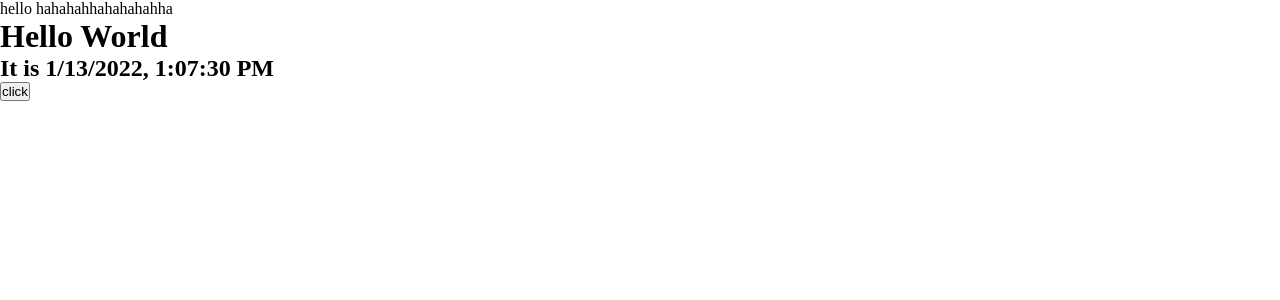
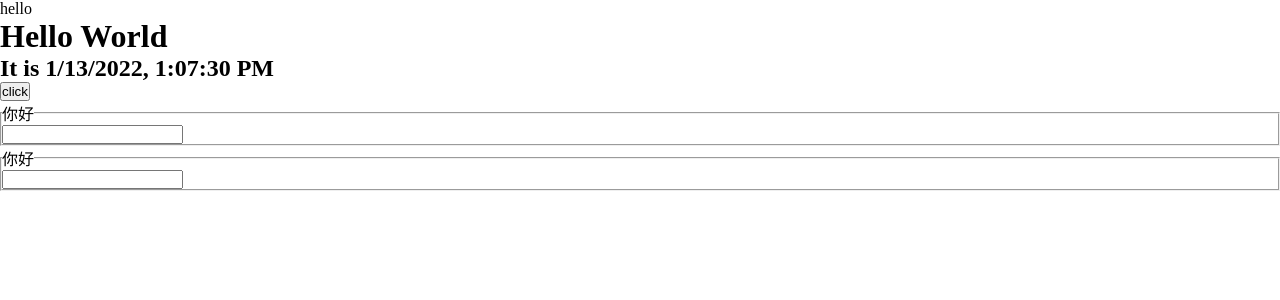
Before and after one commit to Hei-Ha/react-webpack, a React app: page / in a window 1280 px wide. Shown: the top 300 px of the page. Built offline with nearby package versions, Linux system fonts and the light colour scheme; the HTML template or start-up script is replaced by a standard one.

Commit message:
官网练习

```diff
--- a/src/App.js
+++ b/src/App.js
@@ -1,12 +1,15 @@
 import React, { Component } from 'react'
 import Clock from './views/clock.js'
+
+import ShowNum from './views/testComponent/showNum.js'
 
 class App extends Component {
     render() {
         return (
             <div>
-                <p>hello hahahahhahahahahha</p>
+                <p>hello </p>
                 <Clock date={new Date()} />
+                <ShowNum />
             </div>
         )
     }
--- /dev/null
+++ b/src/views/testComponent/showNum.js
@@ -0,0 +1,38 @@
+import React from 'react'
+import Temperature from './temperature.js'
+
+class ShowNum extends React.Component {
+    constructor(props) {
+        super(props);
+        this.state = {
+            temperature1: '',
+            temperature2: ''
+        }
+    }
+
+    handlerTemperatureChange1 = (val) => {
+        this.setState({
+            temperature1: val,
+            temperature2: val + 1
+        })
+    }
+
+    handlerTemperatureChange2 = (val) => {
+        console.log(12)
+        this.setState({
+            temperature1: val - 1,
+            temperature2: val
+        })
+    }
+
+    render() {
+        return (
+            <div>
+                <Temperature temperature={this.state.temperature1} onTemperatureChange={this.handlerTemperatureChange1} />
+                <Temperature temperature={this.state.temperature2} onTemperatureChange={this.handlerTemperatureChange2} />
+            </div>
+        )
+    }
+}
+
+export default ShowNum
--- /dev/null
+++ b/src/views/testComponent/temperature.js
@@ -0,0 +1,25 @@
+import React from 'react'
+
+class Temperature extends React.Component {
+    constructor(props) {
+        super(props);
+    }
+
+    handlerUpdateTemperature = (e) => {
+        this.props.onTemperatureChange(e.target.value)
+    }
+
+    render() {
+        const temperature = this.props.temperature
+        return (
+            <div>
+                <fieldset>
+                    <legend>你好</legend>
+                    <input value={temperature} onChange={this.handlerUpdateTemperature}/>
+                </fieldset>
+            </div>
+        )
+    }
+}
+
+export default Temperature
```
